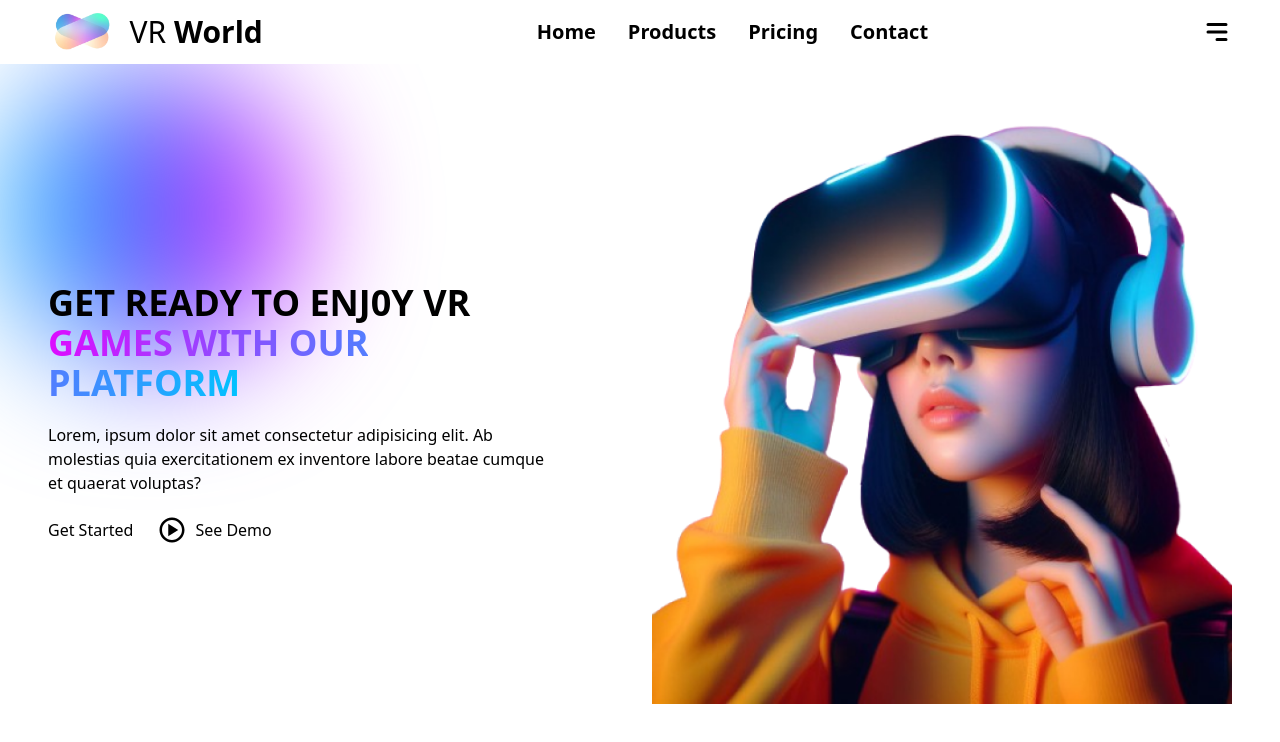
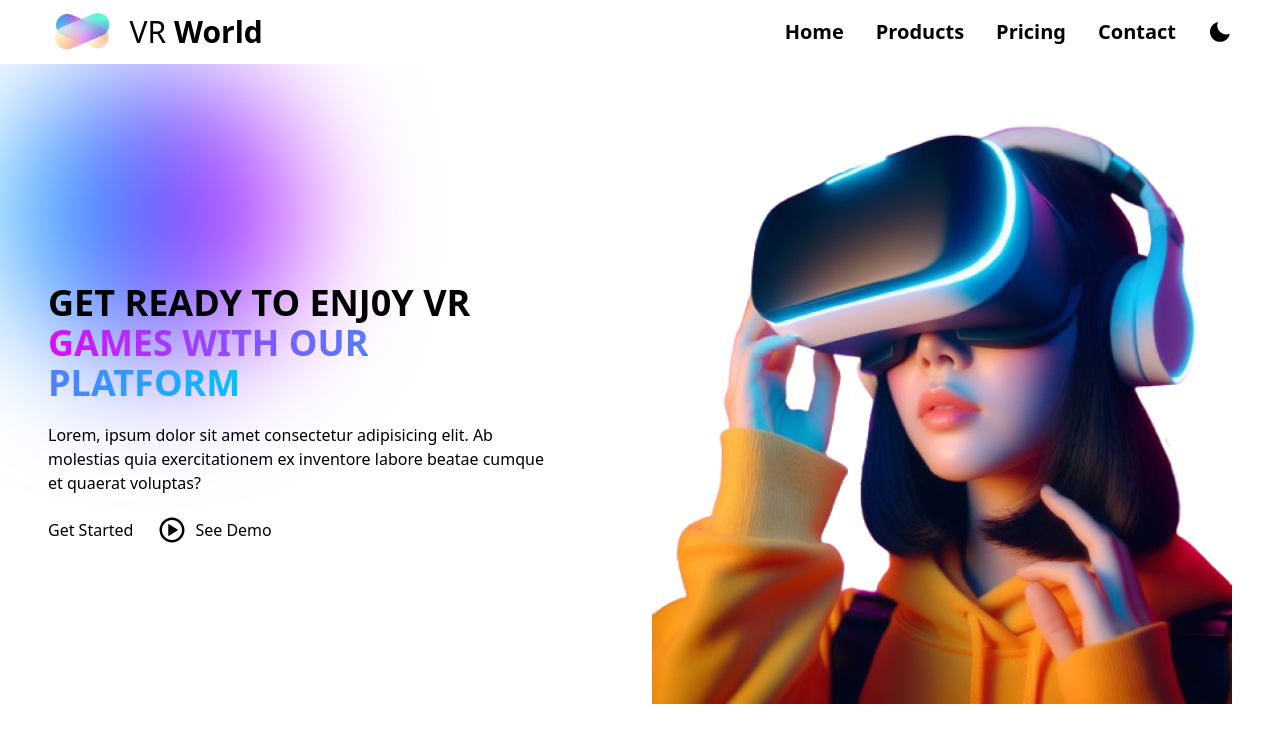
Before and after one commit to G3RGES/metaverse-web, a React (Vite) app: page / in a window 1280 px wide. Shown: the top 742 px of the page. Built offline with nearby package versions, Linux system fonts and the light colour scheme.

Commit message:
Update Navbar.jsx

```diff
--- a/src/Components/Navbar.jsx
+++ b/src/Components/Navbar.jsx
@@ -8,7 +8,7 @@ import Logo from "../assets/logo.png";
 import { HiMenuAlt1, HiMenuAlt3 } from "react-icons/hi";
 
 // components
-// import DarkMode from "./DarkMode";
+import DarkMode from "./DarkMode";
 
 const NavLinks = [
   {
@@ -38,7 +38,7 @@ const Navbar = () => {
   const toggleMenu = () => setShowMenu(!showMenu);
 
   return (
-    <div>
+    <div className="relative z-[9999] text-black dark:text-white duration-300">
       <div className="container py-2 md:py-0">
         <div className="flex justify-between items-center">
           {/* logo section */}
@@ -50,9 +50,6 @@ const Navbar = () => {
           </div>
 
           {/* desktop menu section */}
-
-          {/* mobile view */}
-
           <nav className="hidden md:block">
             <ul className="flex items-center gap-8">
               {NavLinks.map(({ id, name, link }) => (
@@ -66,11 +63,16 @@ const Navbar = () => {
                   </a>
                 </li>
               ))}
+
+              {/* dark mode */}
+              <DarkMode />
             </ul>
           </nav>
 
           {/* mobile view */}
-          <div className="">
+          <div className="md:hidden block">
+            <div className="flex items-center gap-4">
+              <DarkMode />
               {showMenu ? (
                 <HiMenuAlt1
                   onClick={toggleMenu}
@@ -88,6 +90,7 @@ const Navbar = () => {
           </div>
         </div>
       </div>
+    </div>
   );
 };
 
```
Lines whose indentation alone changed are shown as unchanged.
